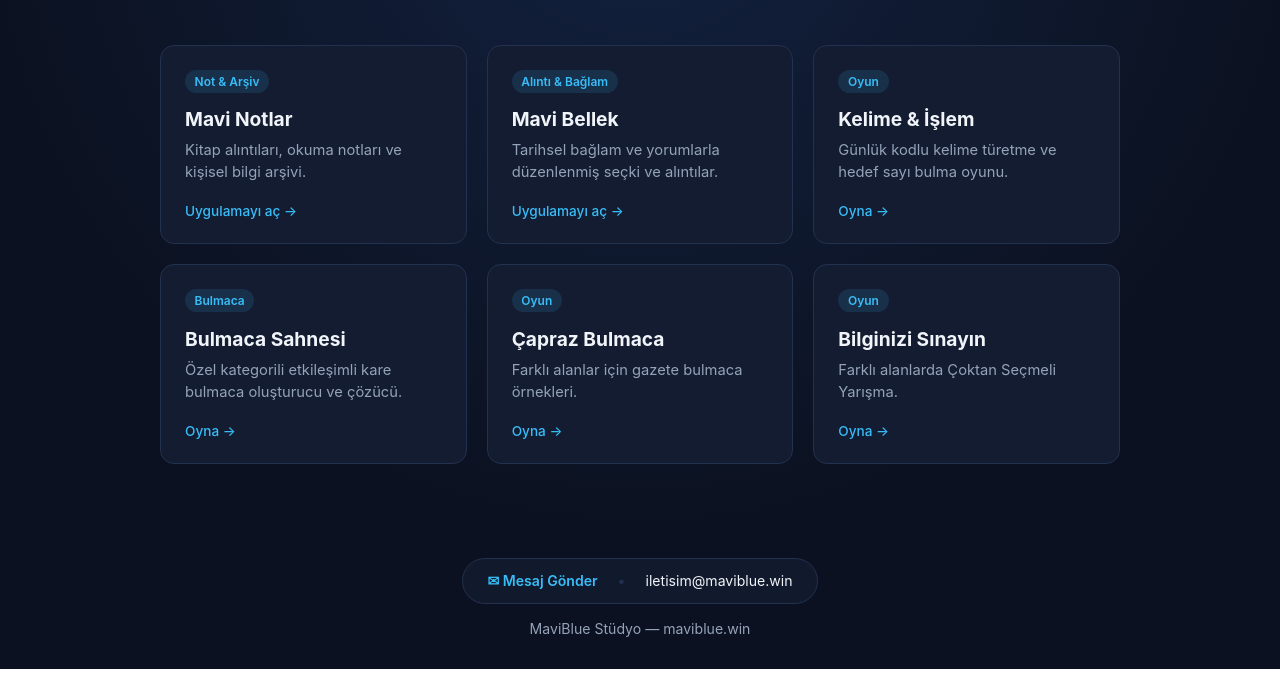
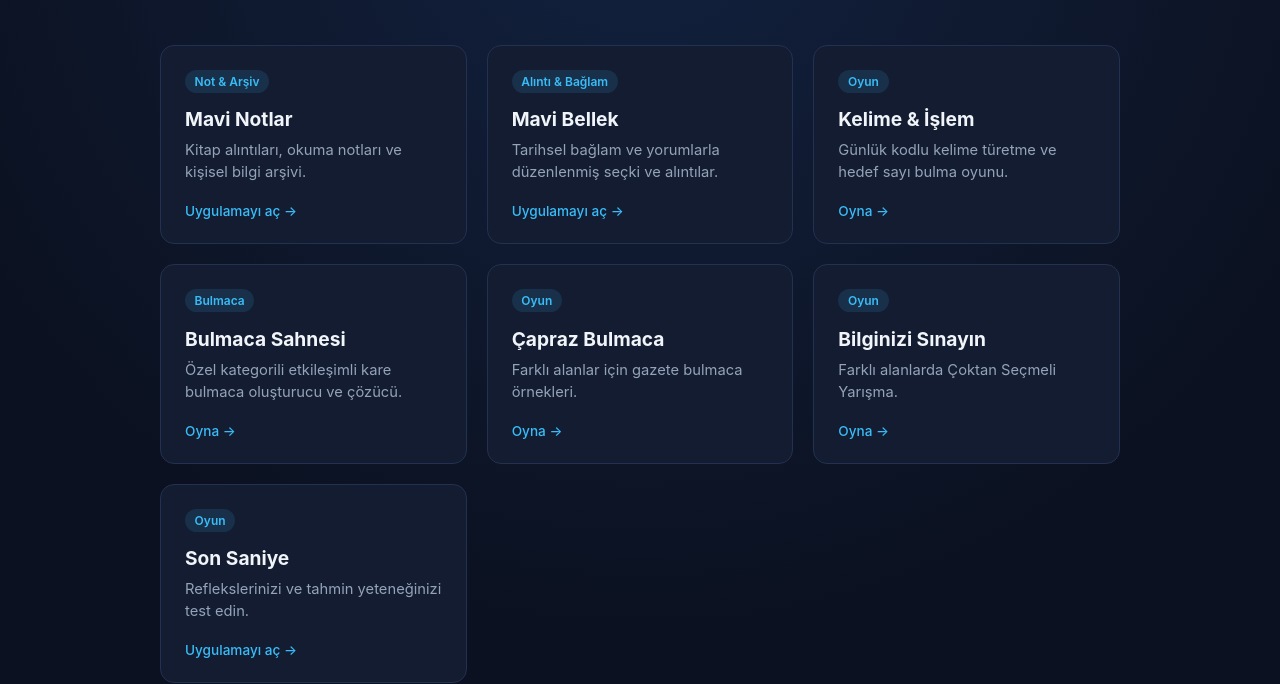
Before and after one commit to bilgenotlar/bilgenotlar.github.io, a plain HTML site: page index.html in a window 1280 px wide. Shown: the part 131-815 px from the top of the page. Drawn offline with Linux system fonts and the light colour scheme.

Commit message:
Add files via upload

```diff
--- a/index.html
+++ b/index.html
@@ -336,6 +336,17 @@
       <div class="card-footer">Oyna →</div>
     </a>
 
+
+    <a href="/SonSaniye" class="card">
+      <div>
+        <div class="card-top"><span class="tag">Oyun</span></div>
+        <h2>Son Saniye</h2>
+        <p>Reflekslerinizi ve tahmin yeteneğinizi test edin.</p>
+      </div>
+      <div class="card-footer">Uygulamayı aç →</div>
+    </a>
+
+
     <!--
     <a href="/yemek_tariflerim" class="card">
       <div>
@@ -391,6 +402,7 @@
             <option value="Bulmaca Sahnesi">Bulmaca Sahnesi</option>
             <option value="Çapraz Bulmaca">Çapraz Bulmaca</option>
             <option value="Bilginizi Sınayın">Bilginizi Sınayın</option>
+			<option value="Son Saniye">Son Saniye</option>
           </select>
         </div>
 
```
